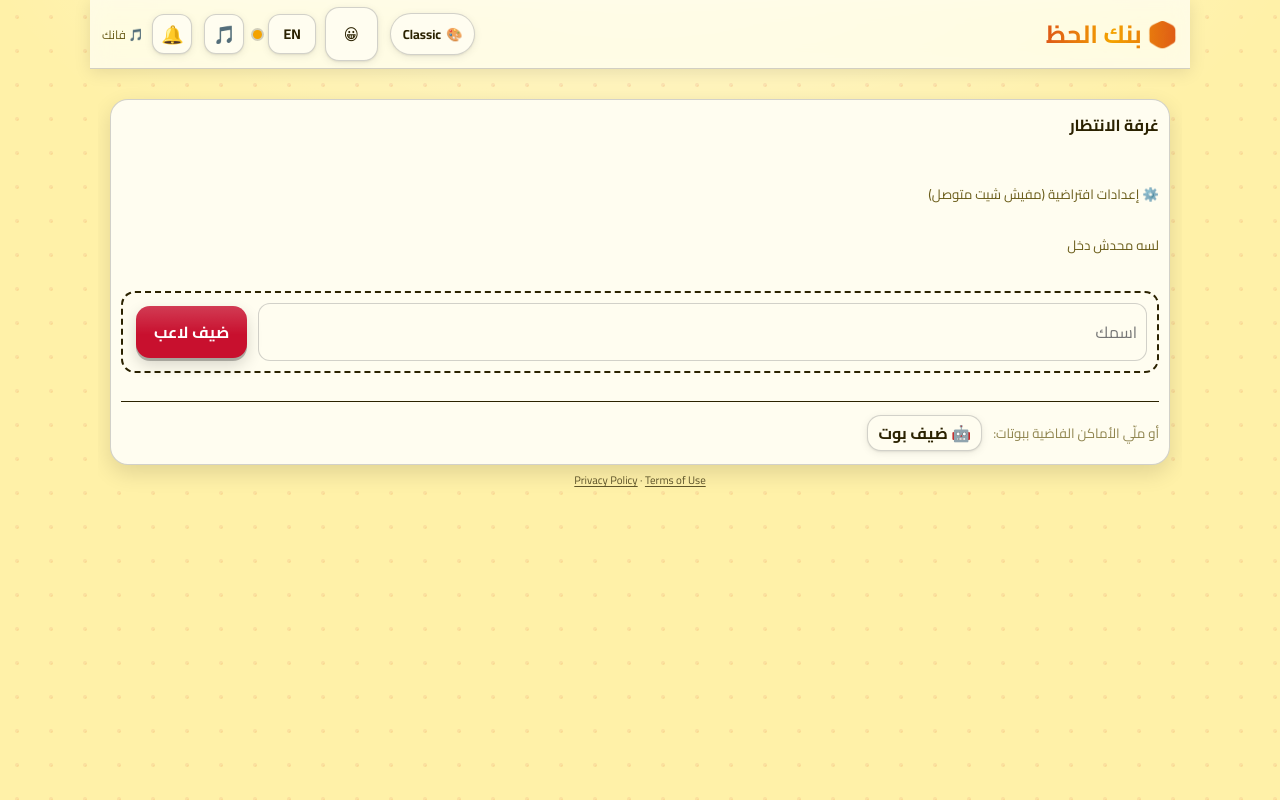
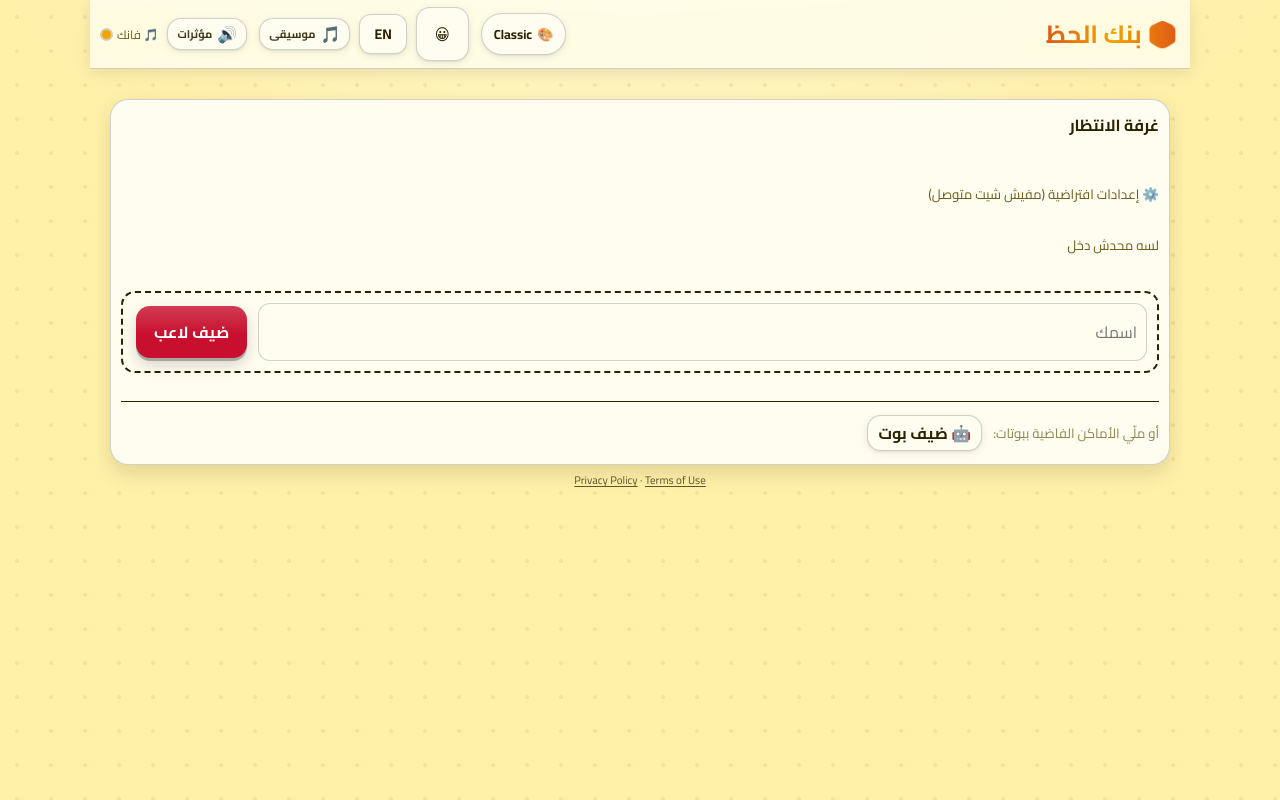
Before and after one commit to MohamedMassoud/BankElHazDiscord, a website: page public/index.html in a window 1280 px wide. Drawn offline with Linux system fonts and the light colour scheme.

Commit message:
button sort

```diff
--- a/public/index.html
+++ b/public/index.html
@@ -906,6 +906,12 @@ body.emote-cursed::after{content:'';position:fixed;inset:0;pointer-events:none;z
 #netstat{display:inline-block;width:9px;height:9px;border-radius:50%;background:#f4a300;box-shadow:0 0 0 2px rgba(0,0,0,.18);vertical-align:middle;flex:0 0 auto}
 #netstat.on{background:#3ba55d}
 #netstat.off{background:#e63946}
+/* audio buttons: icon + clear label, with a visible muted state */
+.audio-btn{display:inline-flex;align-items:center;gap:5px;padding:0 9px;min-height:32px;white-space:nowrap;}
+.audio-label{font-size:11px;font-weight:700;opacity:.9;}
+.audio-btn.off{opacity:.55;}
+.audio-btn.off .audio-label{text-decoration:line-through;}
+@media(max-width:700px){.audio-label{display:none}.audio-btn{padding:0 7px}}
 /* legal links in the lobby */
 .legal{margin:8px 0 0;text-align:center;font-size:11px;line-height:1.4;opacity:.75;}
 .legal a{color:inherit;text-decoration:underline;text-underline-offset:2px;opacity:1;}
@@ -996,7 +1002,7 @@ body.emote-cursed::after{content:'';position:fixed;inset:0;pointer-events:none;z
 </style>
 </head><body>
 <div id="dcppl" class="dcppl" hidden></div>
-<header class="topbar"><h1 id="h1">🎲 Bank El Haz</h1><div class="topbar-actions"><button id="ui" class="s" data-onclick="cycleUI()" title="Switch theme"><span id="ui-ico">🎨</span><span class="ui-label" id="ui-label">Classic</span></button><button id="emote-toggle" class="s" data-onclick="toggleEmoteBar()" title="Emotes — hold B (or tap)" aria-label="Emotes">😀</button><button id="lg" class="s" data-onclick="toggleLang()">EN</button><span id="netstat" title="Connecting…"></span><button id="mu" class="iconbtn" data-onclick="muteMusic()" title="Music" aria-label="Music">🎵</button><button id="mf" class="iconbtn" data-onclick="muteSfx()" title="Sound effects" aria-label="Sound effects">🔔</button><span id="np" class="np"></span></div></header>
+<header class="topbar"><h1 id="h1">🎲 Bank El Haz</h1><div class="topbar-actions"><button id="ui" class="s" data-onclick="cycleUI()" title="Switch theme"><span id="ui-ico">🎨</span><span class="ui-label" id="ui-label">Classic</span></button><button id="emote-toggle" class="s" data-onclick="toggleEmoteBar()" title="Emotes — hold B (or tap)" aria-label="Emotes" aria-pressed="false">😀</button><button id="lg" class="s" data-onclick="toggleLang()">EN</button><button id="mu" class="s audio-btn" data-onclick="muteMusic()" title="Music" aria-label="Music" aria-pressed="true"><span id="mu-ico">🎵</span><span class="audio-label" id="mu-label">Music</span></button><button id="mf" class="s audio-btn" data-onclick="muteSfx()" title="Sound effects" aria-label="Sound effects" aria-pressed="true"><span id="mf-ico">🔊</span><span class="audio-label" id="mf-label">SFX</span></button><span id="np" class="np"></span><span id="netstat" title="Connecting…"></span></div></header>
 <div id="toast"></div><div id="app"><p>جاري الاتصال…</p></div>
 <script>
 
@@ -2537,8 +2543,22 @@ document.addEventListener('pointerdown',e=>{const b=e.target.closest&&e.target.c
 document.addEventListener('input',()=>sfx('key'));
 function applyMuteUI(){
  const m=document.getElementById('mu'),f=document.getElementById('mf');
- if(m){m.textContent=MUSIC_MUTE?'🔇':'🎵';m.classList.toggle('off',MUSIC_MUTE);m.title=(LANG==='en'?(MUSIC_MUTE?'Music off':'Music on'):(MUSIC_MUTE?'الموسيقى مقفولة':'الموسيقى شغالة'))}
- if(f){f.textContent=SFX_MUTE?'🔕':'🔔';f.classList.toggle('off',SFX_MUTE);f.title=(LANG==='en'?(SFX_MUTE?'Sound effects off':'Sound effects on'):(SFX_MUTE?'المؤثرات مقفولة':'المؤثرات شغالة'))}
+ if(m){
+  const ico=m.querySelector('#mu-ico'),lab=m.querySelector('#mu-label');
+  if(ico)ico.textContent='🎵';
+  if(lab)lab.textContent=LANG==='en'?(MUSIC_MUTE?'Music off':'Music'):(MUSIC_MUTE?'موسيقى ✕':'موسيقى');
+  m.classList.toggle('off',MUSIC_MUTE);
+  m.setAttribute('aria-pressed',String(!MUSIC_MUTE));
+  m.title=(LANG==='en'?(MUSIC_MUTE?'Music off':'Music on'):(MUSIC_MUTE?'الموسيقى مقفولة':'الموسيقى شغالة'));
+ }
+ if(f){
+  const ico=f.querySelector('#mf-ico'),lab=f.querySelector('#mf-label');
+  if(ico)ico.textContent='🔊';
+  if(lab)lab.textContent=LANG==='en'?(SFX_MUTE?'SFX off':'SFX'):(SFX_MUTE?'مؤثرات ✕':'مؤثرات');
+  f.classList.toggle('off',SFX_MUTE);
+  f.setAttribute('aria-pressed',String(!SFX_MUTE));
+  f.title=(LANG==='en'?(SFX_MUTE?'Sound effects off':'Sound effects on'):(SFX_MUTE?'المؤثرات مقفولة':'المؤثرات شغالة'));
+ }
 }
 function muteMusic(){MUSIC_MUTE=!MUSIC_MUTE;try{localStorage.setItem('musicMute',MUSIC_MUTE?'1':'0')}catch(e){}applyMuteUI();musicSync()}
 function muteSfx(){SFX_MUTE=!SFX_MUTE;try{localStorage.setItem('sfxMute',SFX_MUTE?'1':'0')}catch(e){}applyMuteUI();if(!SFX_MUTE)sfx('click')}
@@ -2620,7 +2640,7 @@ let emoteHeld=false;
 function setEmoteBar(open){
  const b=document.getElementById('emote-bar');if(!b)return;
  b.classList.toggle('open',!!open);
- const btn=document.getElementById('emote-toggle');if(btn)btn.classList.toggle('on',!!open);
+  const btn=document.getElementById('emote-toggle');if(btn){btn.classList.toggle('on',!!open);btn.setAttribute('aria-pressed',String(!!open))}
 }
 function toggleEmoteBar(){const b=document.getElementById('emote-bar');if(!b)return;setEmoteBar(!b.classList.contains('open'));}
 function buildEmoteBar(){
```
